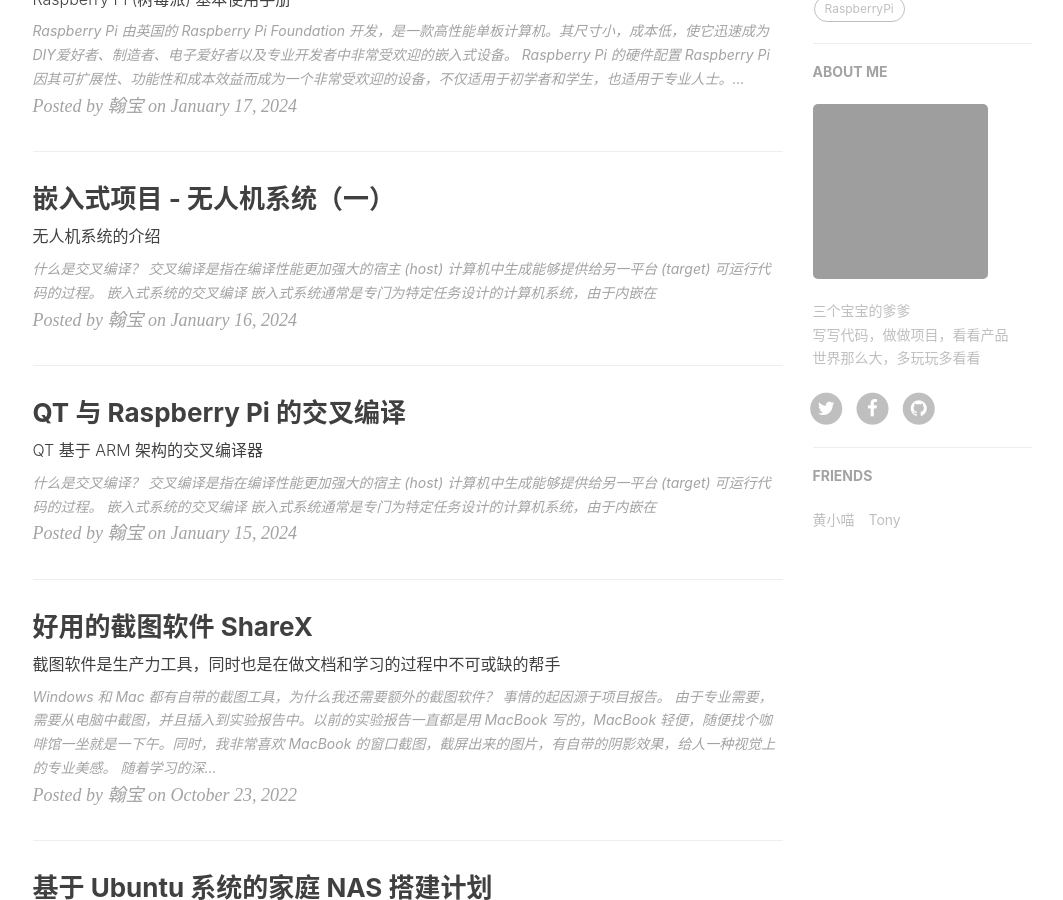
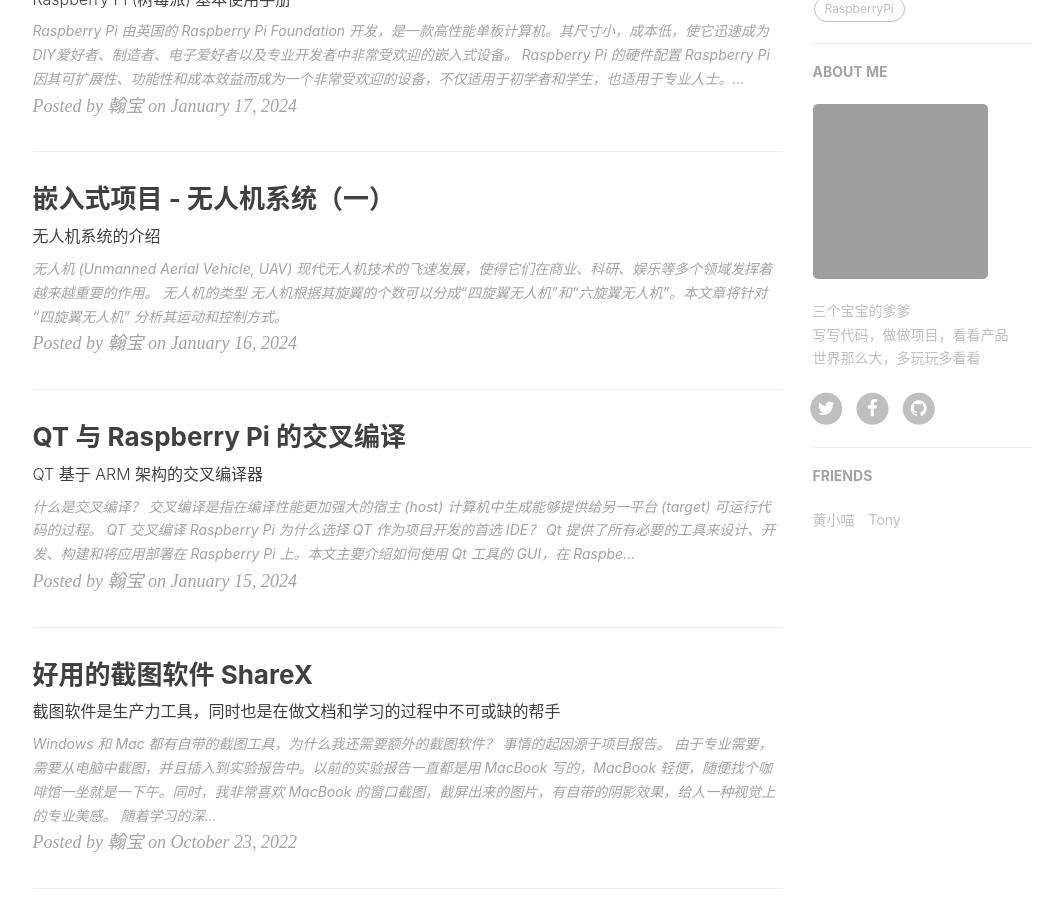
Before and after one commit to Tony-Btian/Tony-Btian.github.io, a Jekyll site: the page built from index.html, in a window 1280 px wide and 900 px high, scrolled down 523 px. Shown: the whole window, without its empty margins (135-1198 px from the left). Built offline with Jekyll 4.4.1, drawn with Linux system fonts in a browser that asks for light colours; nearby versions of some CDN libraries; the list of posts is cut into pages by our own code; comment, search, counter and statistics services are not loaded; grey boxes are pictures that could not be loaded.

Commit message:
Update post

```diff
--- a/_posts/2024-01-15-raspberry-cross-compiling.md
+++ b/_posts/2024-01-15-raspberry-cross-compiling.md
@@ -16,6 +16,10 @@ tags:
 > 什么是交叉编译？
 > 交叉编译是指在编译性能更加强大的宿主 (host) 计算机中生成能够提供给另一平台 (target) 可运行代码的过程。
 
-# 嵌入式系统的交叉编译
+# QT 交叉编译 Raspberry Pi
 ---
+为什么选择 QT 作为项目开发的首选 IDE？
+
+Qt 提供了所有必要的工具来设计、开发、构建和将应用部署在 Raspberry Pi 上。本文主要介绍如何使用 Qt 工具的 GUI，在 Raspberry Pi 4 设备上开发 Linux 应用程序。
+
 嵌入式系统通常是专门为特定任务设计的计算机系统，由于内嵌在
--- a/_posts/2024-01-16-uva-system-intro.md
+++ b/_posts/2024-01-16-uva-system-intro.md
@@ -11,10 +11,9 @@ tags:
   - RaspberryPi
   - 树莓派
 ---
+>无人机 (Unmanned Aerial Vehicle, UAV)
+>现代无人机技术的飞速发展，使得它们在商业、科研、娱乐等多个领域发挥着越来越重要的作用。
 
-> 什么是交叉编译？
-> 交叉编译是指在编译性能更加强大的宿主 (host) 计算机中生成能够提供给另一平台 (target) 可运行代码的过程。
-
-# 嵌入式系统的交叉编译
+# 无人机的类型
 ---
-嵌入式系统通常是专门为特定任务设计的计算机系统，由于内嵌在
+无人机根据其旋翼的个数可以分成“四旋翼无人机”和“六旋翼无人机”。本文章将针对 “四旋翼无人机” 分析其运动和控制方式。
```
Also changed, not shown: _posts/.obsidian/workspace.json (+6 -6 lines).
